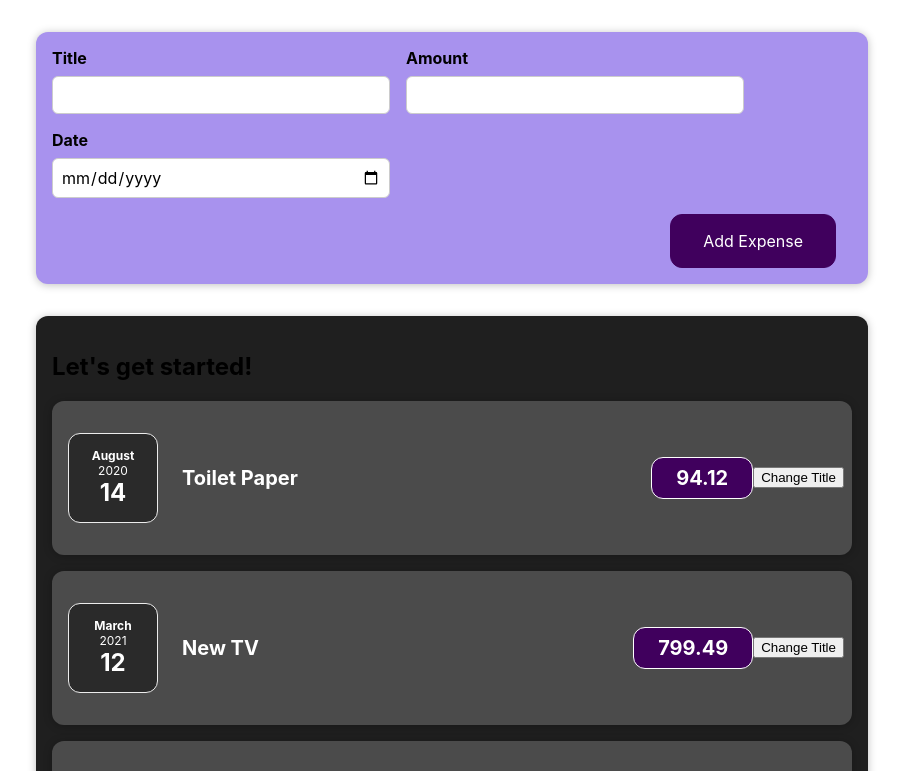
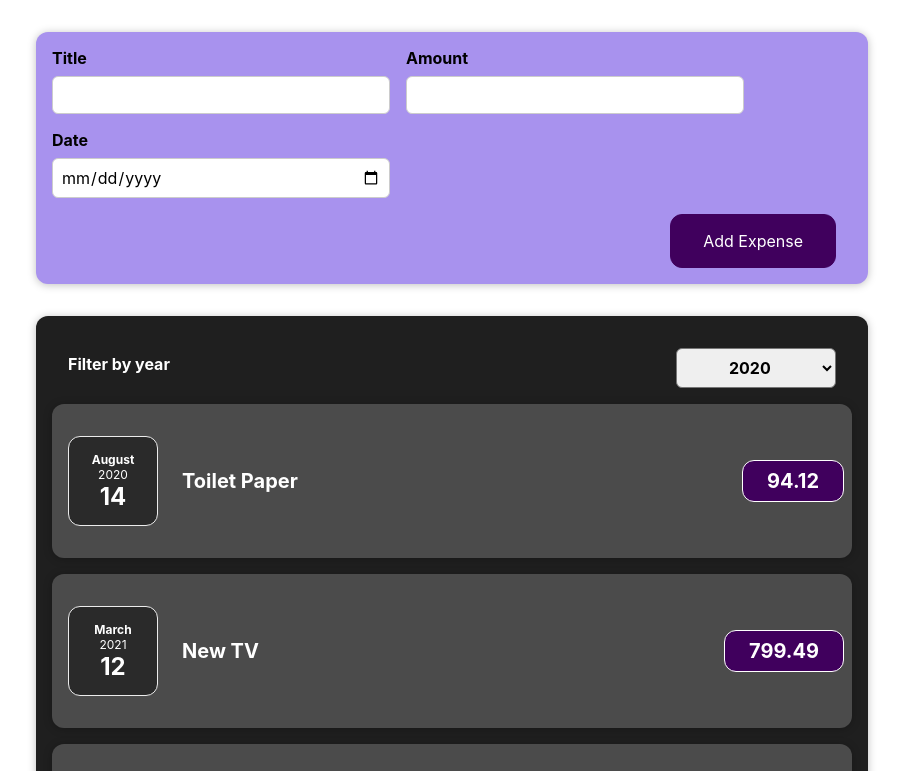
Before and after one commit to Tiberiusloc/ExpenseTracker, a React (Create React App) app: page / in a window 1280 px wide. Shown: the top 771 px of the page, without its empty margins (188-1091 px from the left). Built offline with nearby package versions, Linux system fonts and the light colour scheme.

Commit message:
add lifting state, add filter for expenses

```diff
--- a/src/App.js
+++ b/src/App.js
@@ -28,9 +28,13 @@
     },
   ];
 
+  const addExpenseHandler = expense => {
+    console.log(expense)
+  };
+
   return (
     <div>
-      <NewExpense />
+      <NewExpense onAddExpense={addExpenseHandler} />
       <ExpenseDisplay expenses={expenses} />
     </div>
   );
--- a/src/components/Expenses/ExpenseDisplay.js
+++ b/src/components/Expenses/ExpenseDisplay.js
@@ -1,20 +1,28 @@
-import React from "react";
+import React, { useState } from "react";
 
 import ExpenseItem from "./ExpenseItem";
+import ExpenseFilter from "./ExpenseFilter";
 import './ExpenseDisplay.css';
 import Card from "../UI/Card";
 
 function ExpenseDisplay(props) {
   const { expenses } = props;
+  const [filteredYear, setFilteredYear] = useState('2020');
+
+  const filterChangeHandler = selectedYear => {
+    setFilteredYear(selectedYear);
+  };
 
 return (
+  <div>
     <Card className="expenses">
-      <h2>Let's get started!</h2>
+      <ExpenseFilter selected={filteredYear} onChangeFilter={filterChangeHandler} />
         <ExpenseItem title={expenses[0].title} amount={expenses[0].amount} date={expenses[0].date}/>
         <ExpenseItem title={expenses[1].title} amount={expenses[1].amount} date={expenses[1].date}/>
         <ExpenseItem title={expenses[2].title} amount={expenses[2].amount} date={expenses[2].date}/>
         <ExpenseItem title={expenses[3].title} amount={expenses[3].amount} date={expenses[3].date}/>
     </Card>
+  </div>
   );
 }
 
--- /dev/null
+++ b/src/components/Expenses/ExpenseFilter.css
@@ -0,0 +1,24 @@
+.expenses-filter {
+  color: white;
+  padding: 0 1rem;
+}
+
+.expenses-filter__control {
+  display: flex;
+  width: 100%;
+  align-items: center;
+  justify-content: space-between;
+  margin: 1rem 0;
+}
+
+.expenses-filter label {
+  font-weight: bold;
+  margin-bottom: 0.5rem;
+}
+
+.expenses-filter select {
+  font: inherit;
+  padding: 0.5rem 3rem;
+  font-weight: bold;
+  border-radius: 6px;
+}
--- /dev/null
+++ b/src/components/Expenses/ExpenseFilter.js
@@ -0,0 +1,26 @@
+import React from 'react';
+
+import './ExpenseFilter.css';
+
+const ExpensesFilter = (props) => {
+
+  const dropdownChangeHandler = (event) => {
+    props.onChangeFilter(event.target.value);
+  };
+
+  return (
+    <div className='expenses-filter'>
+      <div className='expenses-filter__control'>
+        <label>Filter by year</label>
+        <select value={props.selected} onChange={dropdownChangeHandler}>
+          <option value='2022'>2022</option>
+          <option value='2021'>2021</option>
+          <option value='2020'>2020</option>
+          <option value='2019'>2019</option>
+        </select>
+      </div>
+    </div>
+  );
+};
+
+export default ExpensesFilter;
--- a/src/components/Expenses/ExpenseItem.js
+++ b/src/components/Expenses/ExpenseItem.js
@@ -1,26 +1,19 @@
-import React, { useState } from "react";
+import React from "react";
 
 import './ExpenseItem.css';
 import Card from '../UI/Card';
 import ExpenseDate from './ExpenseDate';
 
 function ExpenseItem(props) {
-  const { amount } = props;
-  const [title, setTitle] = useState(props.title);
-
-  const ButtonClick = () => {
-    setTitle('Updated');
-  }
 
   return (
     <Card className="expense-item">
       <ExpenseDate date={props.date} />
           <div className="expense-item__description">
-            <h2>{title}</h2>
+            <h2>{props.title}</h2>
           </div>
-          <div className="expense-item__price">{amount}
+          <div className="expense-item__price">{props.amount}
         </div>
-        <button onClick={ButtonClick}>Change Title</button>
     </Card>
   );
 }
--- a/src/components/NewExpense/NewExpense.js
+++ b/src/components/NewExpense/NewExpense.js
@@ -3,19 +3,21 @@
 
 import './NewExpense.css';
 
-const NewExpense = () => {
+const NewExpense = (props) => {
   const saveExpenseDataHandler = (enteredExpenseData) => {
     const expenseData = {
       ...enteredExpenseData,
       id: Math.random().toString()
     };
-    console.log(expenseData);
+    props.onAddExpense(expenseData);
   };
 
 
   return (
-    <div className="new-expense">
-      <ExpenseForm onSaveExpenseData={saveExpenseDataHandler} />
+    <div>
+      <div className="new-expense">
+        <ExpenseForm onSaveExpenseData={saveExpenseDataHandler} />
+      </div>
     </div>
   );
 };
```
Lines whose indentation alone changed are shown as unchanged.
